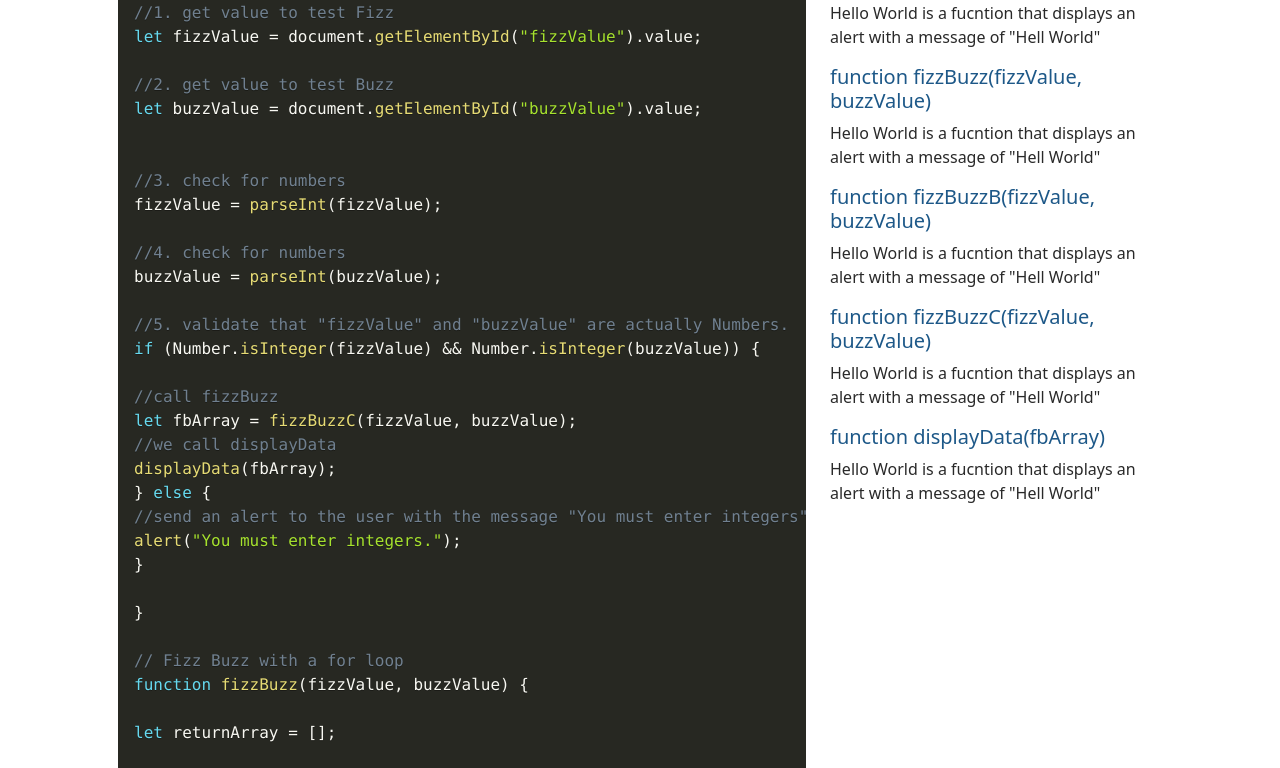
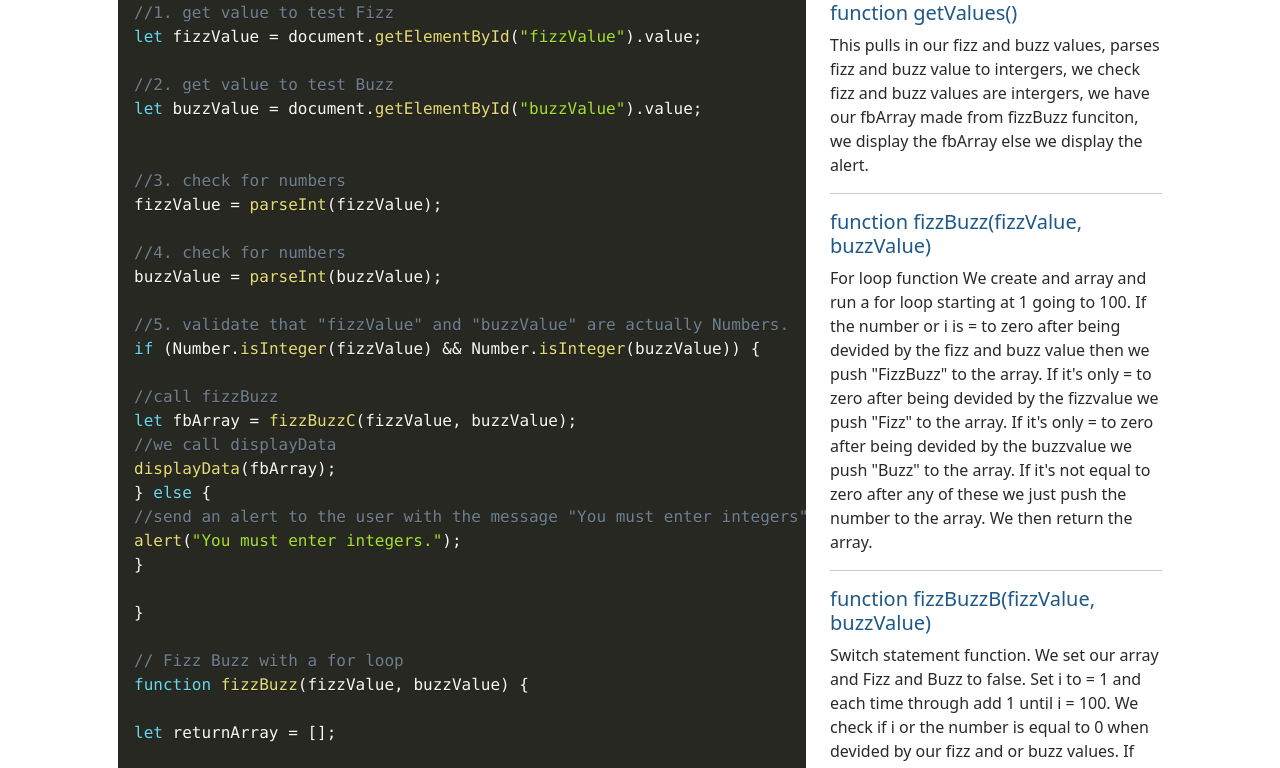
Before and after one commit to Fullsailer/FizzBuzz2, a plain HTML site: page code.html in a window 1280 px wide. Shown: the part 214-982 px from the top of the page. Drawn offline with nearby package versions, Linux system fonts and the light colour scheme.

Commit message:
Update code.html
Added descriptions of functions to code section.

```diff
--- a/code.html
+++ b/code.html
@@ -203,17 +203,63 @@ tableBody.appendChild(tableRow);
                     </pre>
                 </div>
                 <div class="col-lg-4">
-                    <p>The Code.</p>
+                    <h2>The Code.</h2>
+                    <hr>
                     <h5>function getValues()</h5>
-                    <p>Hello World is a fucntion that displays an alert with a message of "Hell World"</p>
+                    <p>This pulls in our fizz and buzz values, parses fizz and buzz value to intergers,
+                        we check fizz and buzz values are intergers, we have our fbArray made from fizzBuzz funciton,
+                        we display the fbArray else we display the alert.
+                    </p>
+                    <hr>
                     <h5>function fizzBuzz(fizzValue, buzzValue)</h5>
-                    <p>Hello World is a fucntion that displays an alert with a message of "Hell World"</p>
+                    <p>
+                        For loop function
+                        We create and array and run a for loop starting at 1 going to 100.
+                        If the number or i is = to zero after being devided by the fizz and buzz value then we push
+                        "FizzBuzz" to the array.
+                        If it's only = to zero after being devided by the fizzvalue we push "Fizz" to the array.
+                        If it's only = to zero after being devided by the buzzvalue we push "Buzz" to the array.
+                        If it's not equal to zero after any of these we just push the number to the array.
+                        We then return the array.
+                    </p>
+                    <hr>
                     <h5>function fizzBuzzB(fizzValue, buzzValue)</h5>
-                    <p>Hello World is a fucntion that displays an alert with a message of "Hell World"</p>
+                    <p>
+                        Switch statement function.
+                        We set our array and Fizz and Buzz to false.
+                        Set i to = 1 and each time through add 1 until i = 100.
+                        We check if i or the number is equal to 0 when devided by our fizz and or buzz values.
+                        If the number is equal to 0 then we push "FizzBuzz" to our array.
+                        If it's only 0 for the fizzValue we push "Fizz" to our array.
+                        If it's only 0 for the buzzValue we push "Buzz" to our array.
+                        If it's not equal to 0 for either fizzValue or buzzValue we just push the number to the array.
+                        We then return our array.
+                    </p>
+                    <hr>
                     <h5>function fizzBuzzC(fizzValue, buzzValue)</h5>
-                    <p>Hello World is a fucntion that displays an alert with a message of "Hell World"</p>
+                    <p>
+                        Ternary Operator
+                        We set our array.
+                        Set i to = 1 and each time through we add 1 until i = 100.
+                        We set the value equal to our TernaryOperator.
+                        First operand checks to see if (i or the number) devided by fizzValue is equal to 0 we get
+                        "Fizz".
+                        Second operand checks to see if (i or the number) devided by buzzValue is equal to 0 we get
+                        "Buzz".
+                        Third operand adds these two togther if they both equal 0 to get "FizzBuzz" or
+                        if none are equal to 0 then pushes the number to the array.
+                        We then return our array.
+                    </p>
+                    <hr>
                     <h5>function displayData(fbArray)</h5>
-                    <p>Hello World is a fucntion that displays an alert with a message of "Hell World"</p>
+                    <p>
+                        We get our results.
+                        We get our template table.
+                        We clear the table data.
+                        We start at 0 loop throught the array with 5 indexs or numbers per row.
+                        Our classList adds our CSS color if needed for "Fizz", "Buzz", and "Fizz Buzz".
+                        We append the table body with our array data.
+                    </p>
                 </div>
             </div>
         </div>
```
